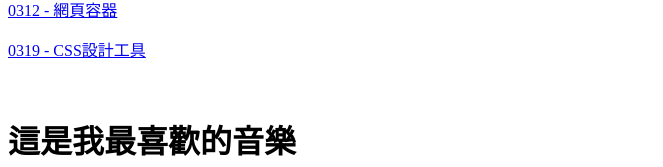
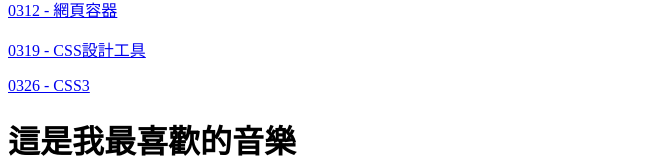
Before and after one commit to Yin-1022/Yin-1022.github.io, a plain HTML site: page index.html in a window 1280 px wide. Shown: the part 132-299 px from the top of the page, without its empty margins (0-663 px from the left). Drawn offline with Linux system fonts and the light colour scheme.

Commit message:
MainIndex

```diff
--- a/index.html
+++ b/index.html
@@ -12,7 +12,7 @@
       <p><a href="0305/index.html">0305 - 我的名片</a> :D</p>
       <p><a href="0312/w0312.html">0312 - 網頁容器</a></p>
       <p><a href="0319/index.html">0319 - CSS設計工具</a></p>
-      <p>&nbsp;</p>
+      <p><a href="0326/index.html">0326 - CSS3</a></p>
       <h1>這是我最喜歡的音樂</h1>
       <iframe width="560" height="315" src="https://www.youtube.com/embed/3LVAmMxICoA?si=6xG0A1zJAwPIgiqI" title="YouTube video player" frameborder="0" allow="accelerometer; autoplay; clipboard-write; encrypted-media; gyroscope; picture-in-picture; web-share" allowfullscreen></iframe>
       <h1>這是我就讀的學校</h1>
```
